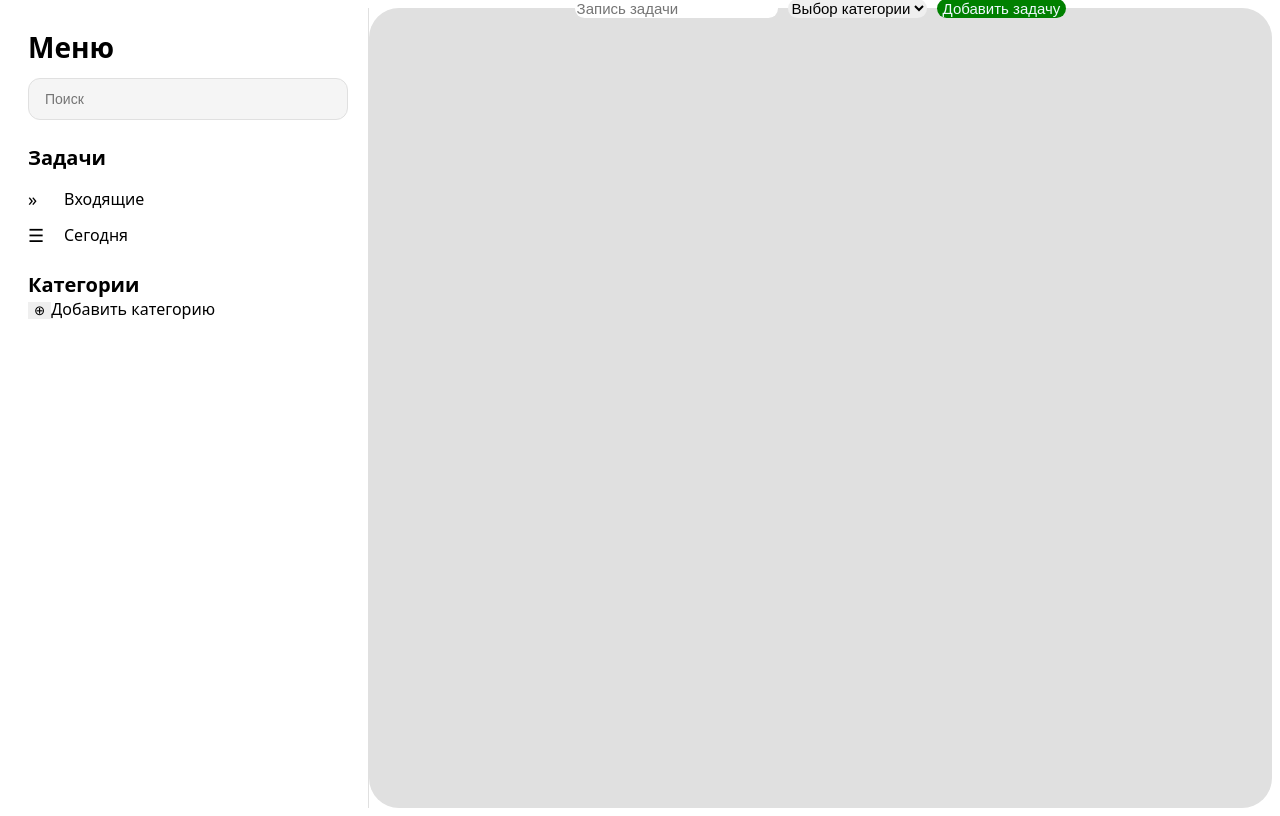
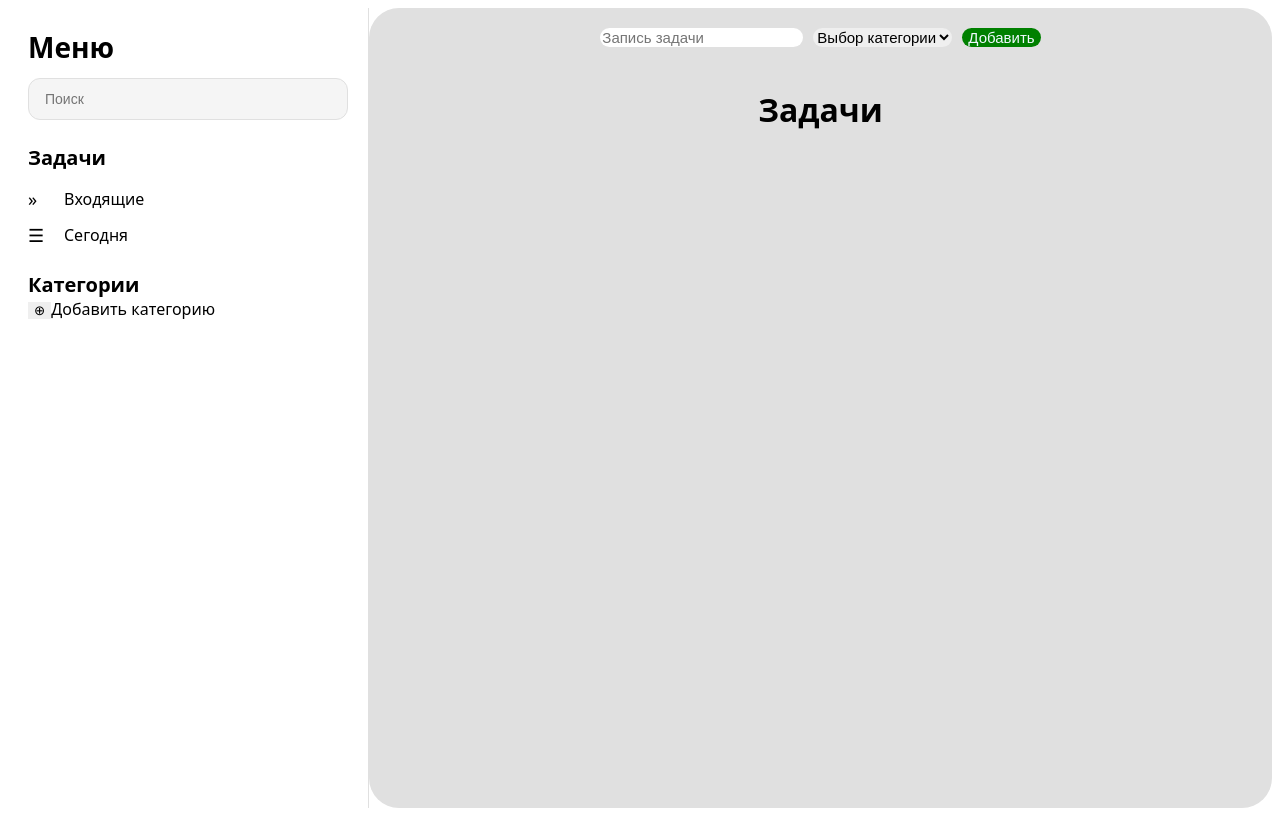
Before and after one commit to Vladimirxs/Todo-list, a React (Vite) app: page / in a window 1280 px wide. Built offline with nearby package versions, Linux system fonts and the light colour scheme.

Commit message:
tasks-task

```diff
--- a/src/assets/components/Modal/Task/Task.css
+++ b/src/assets/components/Modal/Task/Task.css
@@ -1,32 +1,33 @@
 .right-side {
 display: flex;
+flex-direction: column;
   min-height: 100vh;
   width: 100%;
   margin: 0;
-  padding: 0;
+  padding: 20px;
+  box-sizing: border-box;
+  gap: 20px;
 }
 
 
 .side-menu {
   display: flex;
-  justify-content: center;
   flex-direction: row;
-  margin-top: -800px;
+  flex: 0 0 auto;
   gap: 10px;
-
 }
 .tasks-menu {
 display: flex;
-justify-content: center;
 flex-direction: column;
-max-height: 100px;
-
+align-items: flex-start;
+gap: 8px;
+width: 100%;
+max-width: 400px;
+flex: 1 1 auto;
 }
 
 .category-menu {
 font-size: 15px;
-
-
 }
 
 .input {
--- a/src/assets/components/Modal/Task/Task.jsx
+++ b/src/assets/components/Modal/Task/Task.jsx
@@ -4,7 +4,7 @@ import './Task.css';
 
 
 
-function Task({categories}) {
+function Task({ categories }) {
     const [select, setSelect] = useState('')
     const [inputValue, setInputValue] = useState('')
     const [tasks, setTasks] = useState([
@@ -17,11 +17,22 @@ function Task({categories}) {
             id: Date.now(),
             name: inputValue,
         };
+
         setTasks([...tasks, newTask]);
         setInputValue('');
         console.log(newTask.id);
     }
 
+    const handleKeyPress = (event) => {
+        if (event.key === "Enter") {
+            const newTask = {
+                id: Date.now(),
+                name: inputValue,
+            };
+            setTasks([...tasks, newTask])
+            setInputValue('')
+        };
+    };
 
 
 
@@ -33,6 +44,7 @@ function Task({categories}) {
             <div className="side-menu">
                 <input type="text"
                     placeholder="Запись задачи"
+                    onKeyPress={handleKeyPress}
                     className='input'
                     value={inputValue}
                     onChange={(e) => setInputValue(e.target.value)}
@@ -50,16 +62,23 @@ function Task({categories}) {
                     ))}
                 </select>
 
-                <button className="btn" onClick={addBtn} >Добавить задачу</button>
+                <button className="btn" onClick={addBtn}  >Добавить </button>
             </div>
-
+            <h1>Задачи</h1>
             <div className='tasks-menu'>
                 {tasks.map((task) => (
                     <div key={task.id} className='category-menu'>
-                        <span >{task.name}</span>
+
+                        {task.name && (
+                            <span>
+                                <i>✅</i> {task.name}
+                            </span>
+
+                        )}
+
                     </div>
                 ))}
-                 </div>
+            </div>
         </div>
 
     )
```
